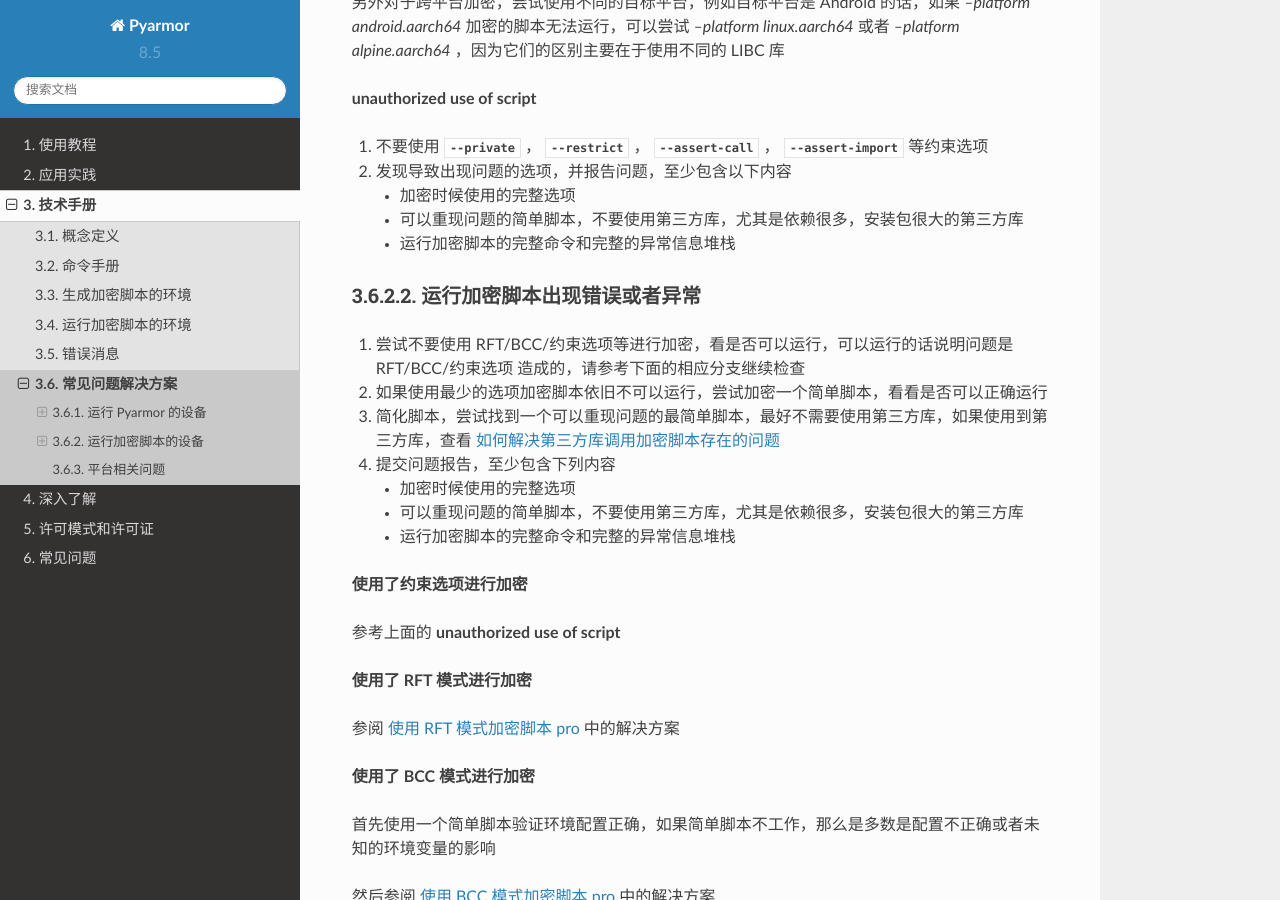
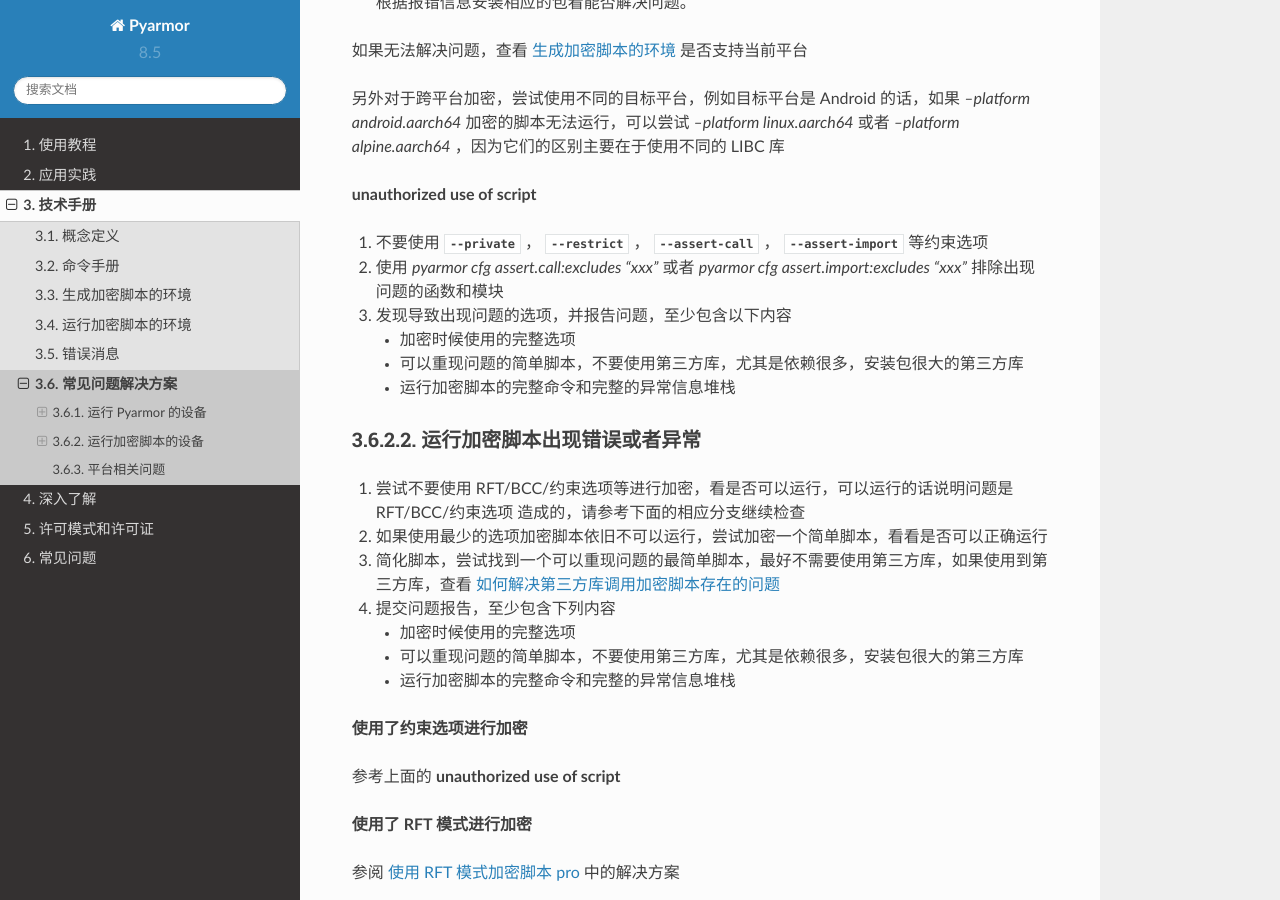
Before and after one commit to dashingsoft/pyarmor-docs-zh, a Sphinx documentation site: the page built from docs/reference/solutions.rst, in a window 1280 px wide and 900 px high, scrolled down 4709 px. Built offline with Sphinx 7.4.7 and the Read the Docs theme 2.0.0, drawn with Linux system fonts in a browser that asks for light colours; some of the changed text lies outside the part shown.

Commit message:
增加检查点

```diff
--- a/docs/reference/solutions.rst
+++ b/docs/reference/solutions.rst
@@ -142,6 +142,10 @@
    - 操作系统类型
    - 对于类似 Linux 系统，提供 `uname -a` 的输出
 
+**使用集团版许可证运行多个 Docker 容器**
+
+确保 Docker 主机 和 Docker 容器在同一个网络中，使用 `ifconfig` 命令检查网路配置。
+
 加密失败
 --------
 
@@ -228,7 +232,9 @@
 
 1. 不要使用 :option:`--private` ， :option:`--restrict` ， :option:`--assert-call` ， :option:`--assert-import` 等约束选项
 
-2. 发现导致出现问题的选项，并报告问题，至少包含以下内容
+2. 使用 `pyarmor cfg assert.call:excludes "xxx"` 或者 `pyarmor cfg assert.import:excludes "xxx"` 排除出现问题的函数和模块
+
+3. 发现导致出现问题的选项，并报告问题，至少包含以下内容
 
    - 加密时候使用的完整选项
    - 可以重现问题的简单脚本，不要使用第三方库，尤其是依赖很多，安装包很大的第三方库
```
